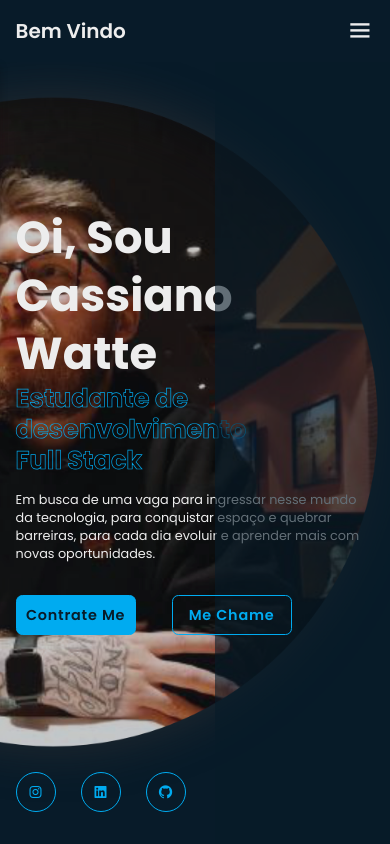
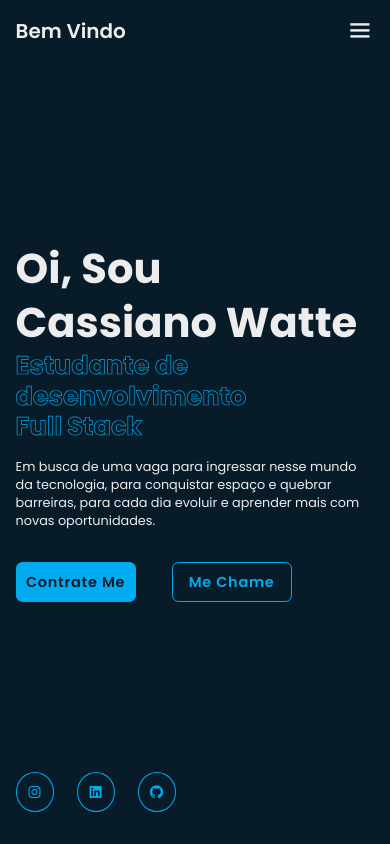
Before and after one commit to cassianowatte/Porif-lio-cassiano, a plain HTML site: page index.html in a window 390 px wide. Shown: the top 844 px of the page. Drawn offline with nearby package versions, Linux system fonts and the light colour scheme.

Commit message:
opacity-remove

```diff
--- a/style.css
+++ b/style.css
@@ -70,9 +70,6 @@ section {
   height: 100vh;
   align-items: center;
   padding: 0 9%;
-  background: url(/home_Images/Sem\ título-1.png) no-repeat;
-  background-size: cover;
-  background-position: right;
 }
 .home-content {
   max-width: 60rem;
@@ -210,7 +207,7 @@ section {
   transition: 2s;
 }
 .home-imgHover:hover {
-  background: var(--bg-color);
+  background: transparent;
   opacity: 0.8;
 }
 .about {
@@ -631,18 +628,49 @@ span {
     transform: translateX(0);
     transition-delay: 0.25s;
   }
-  .home-imgHover {
-    pointer-events: none;
-    background: var(--bg-color);
-    opacity: 0.6;
+
+  @media (max-width: 520px) {
+    html {
+      font-size: 50%;
+    }
+    .home-content h1 {
+      display: flex;
+      flex-direction: column;
+    }
+    .social-icons {
+      width: 160px;
+    }
+    .social-icons a {
+      width: 38px;
+    }
+  }
+  @media (max-width: 462px) {
+    .home-content h1 {
+      font-size: 5.2rem;
+    }
+    .education {
+      padding: 10rem 4% 5rem 5%;
+    }
+    .contact form .input-box .input-field {
+      width: 100%;
+    }
+    .footer {
+      flex-direction: column-reverse;
+    }
+    .footer p {
+      margin-top: 2rem;
+    }
   }
 }
-@media (max-width: 520px) {
-  html {
-    font-size: 50%;
+
+@media (max-width: 371px) {
+  .home {
+    justify-content: center;
   }
-  .home-content h1 {
+  .home-content {
     display: flex;
+    align-items: center;
     flex-direction: column;
+    text-align: center;
   }
 }
```
